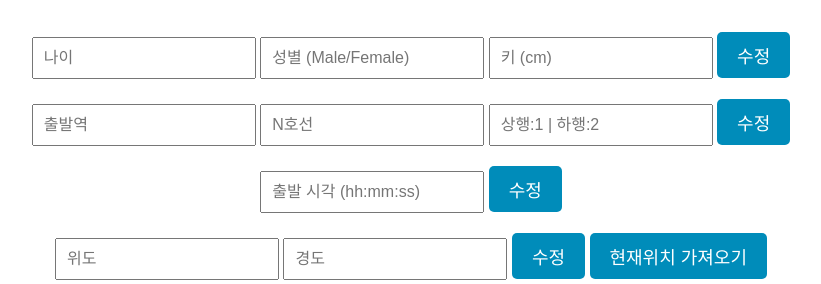
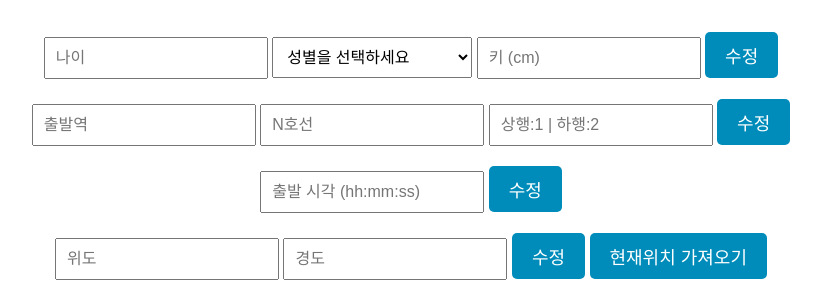
Before and after one commit to kisusu115/kloud-union, a Node project: template views/myPage.ejs in a window 1280 px wide. Shown: the part 495-779 px from the top of the page, without its empty margins (229-1050 px from the left). Run offline with Node 20 templates, Linux system fonts and the light colour scheme; the template is opened without the code that fills it, so the values that code supplies are empty; some libraries are stand-ins or nearby versions.

Commit message:
fix: 성별 input 대신 select로 변경

```diff
--- a/views/myPage.ejs
+++ b/views/myPage.ejs
@@ -39,7 +39,8 @@
       margin: 20px 0;
     }
 
-    .input-group input {
+    .input-group input,
+    select {
       padding: 10px;
       font-size: 16px;
       width: 200px;
@@ -111,7 +112,11 @@
     <!-- 수정 input 필드들 -->
     <div class="input-group">
       <input type="number" id="age" placeholder="나이" />
-      <input type="text" id="gender" placeholder="성별 (Male/Female)" />
+      <select id="gender">
+        <option value="" disabled selected>성별을 선택하세요</option>
+        <option value="Male">Male</option>
+        <option value="Female">Female</option>
+      </select>
       <input type="number" id="height" placeholder="키 (cm)" />
       <button class="update-button" onclick="updateProfile()">수정</button>
     </div>
```
